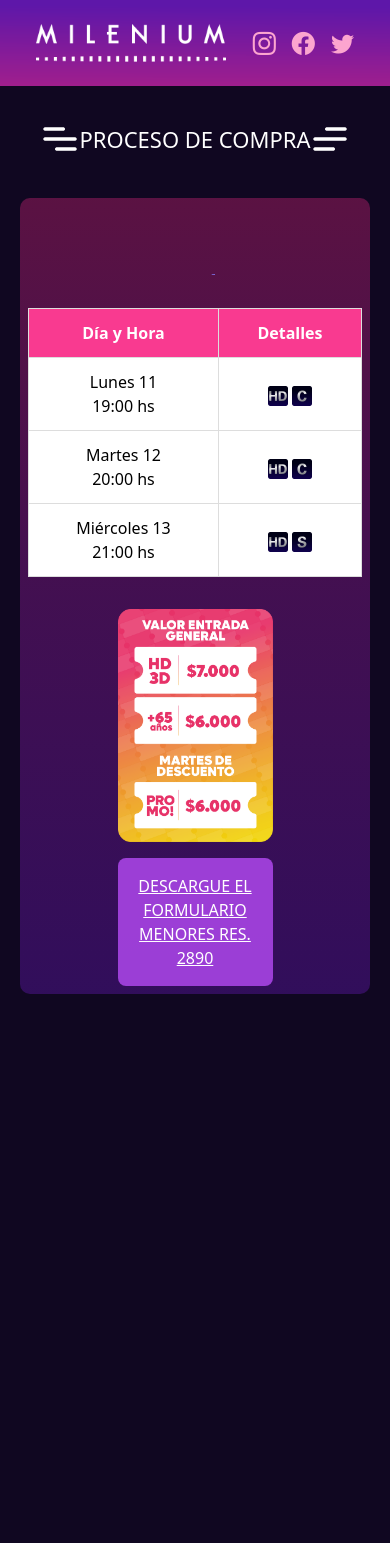
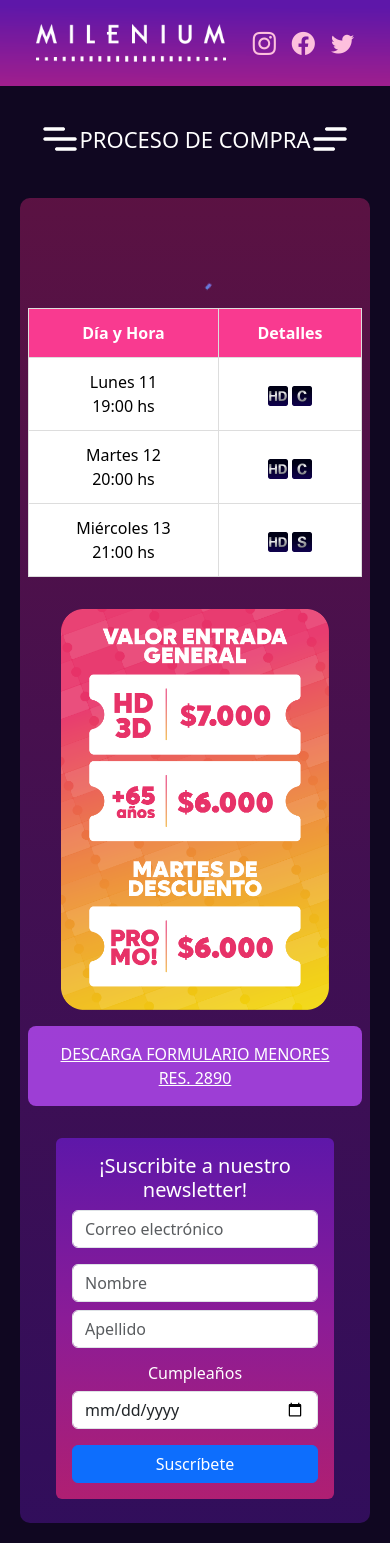
Before and after one commit to Ruvikv/Cine, a React (Create React App) app: page /pelicula in a window 390 px wide. Before the commit the page ends 1014 px from the top, so only its background shows below. Built offline with nearby package versions, Linux system fonts and the light colour scheme; no server answers.

Commit message:
se agrego recuadro de suscripcion para newsletter y se agrego una mejora en css para que funcione en responsive

```diff
--- a/src/components/pelicula/pelicula.css
+++ b/src/components/pelicula/pelicula.css
@@ -148,3 +148,21 @@ table {
   border: 1px solid #ddd;
   pointer-events: none; /* Evita que los encabezados sean interactivos */
 }
+
+
+
+
+
+
+/* Asegúrate de que la imagen no se haga demasiado grande en pantallas pequeñas */
+.entrada-img {
+  max-width: 100%; /* Asegura que no exceda el tamaño del contenedor */
+  height: auto; /* Mantiene la proporción de la imagen */
+}
+
+/* Si deseas limitar la imagen más en pantallas pequeñas */
+@media (max-width: 767px) {
+  .entrada-img {
+    max-width: 80%; /* Limita la imagen a un 80% del ancho del contenedor en pantallas pequeñas */
+  }
+}
--- a/src/components/pelicula/pelicula.jsx
+++ b/src/components/pelicula/pelicula.jsx
@@ -8,6 +8,7 @@ import Lde from '../../images/menu.png';
 import './pelicula.css';
 import { Link, useNavigate } from 'react-router-dom';
 import { CircularProgress } from '@mui/material';
+import Suscripcion from '../suscripcion/suscripcion';
 
 const Pelicula = () => {
 
@@ -130,24 +131,28 @@ const Pelicula = () => {
         </tbody>
       </table>
 
-
     </div>
 
 
 
 
           {/* Columna de la imagen */}
-          <div className="col-6 col-md-3 text-center pt-3">
+<div className="col-12 col-md-3 text-center pt-3">
   {/* Imagen Entrada */}
-            <img className="img-fluid" src={Entrada} alt="Entrada" />
+  <img className="img-fluid entrada-img" src={Entrada} alt="Entrada" />
   <div className='pt-3'>
     <div className='container p-3 recuadro'>
       <Link className='link-blanco' to="https://www.cinesantarosa.com.ar/assets/img/logos/rs28902.pdf">
-                        <h7>DESCARGUE EL FORMULARIO MENORES RES. 2890</h7>
+        <h7>DESCARGA FORMULARIO MENORES RES. 2890</h7>
       </Link>
+    </div>
+    <div className='p-3'>
+      {/* Aseguramos que Suscripción ocupe todo el ancho */}
+      <Suscripcion />
     </div>
   </div>
 </div>
+
         </div>
       </div>
     </div>
--- /dev/null
+++ b/src/components/suscripcion/suscripcion.css
@@ -0,0 +1,3 @@
+.colorBack {
+    background: linear-gradient(to top, #d42479c5, #8b1c97, #5e17a9);
+}
--- /dev/null
+++ b/src/components/suscripcion/suscripcion.jsx
@@ -0,0 +1,61 @@
+import React from 'react'
+import './suscripcion.css'
+
+const Suscripcion = () => {
+    return (
+        <div>
+            <div className='d-flex justify-content-center container pt-3'>
+                <form className='text-white colorBack p-3 rounded w-100'>
+                    <h5>¡Suscribite a nuestro newsletter!</h5>
+
+                    {/* Email */}
+                    <div className="mb-3">
+                        <input
+                            type="email"
+                            className="form-control"
+                            id="email"
+                            placeholder="Correo electrónico"
+                            required
+                        />
+                    </div>
+
+                    {/* Nombre y Apellido */}
+                    <div className='mb-3'>
+                        <div className="d-flex flex-column flex-sm-row">
+                            <input
+                                type="text"
+                                className="form-control mb-2 mb-sm-0 me-sm-2"
+                                id="nombre"
+                                placeholder="Nombre"
+                                required
+                            />
+                            <input
+                                type="text"
+                                className="form-control"
+                                id="apellido"
+                                placeholder="Apellido"
+                                required
+                            />
+                        </div>
+                    </div>
+
+                    {/* Cumpleaños */}
+                    <div className="mb-3">
+                        <h6>Cumpleaños</h6>
+                        <input
+                            type="date"
+                            className="form-control"
+                            id="cumpleanos"
+                            required
+                        />
+                    </div>
+
+                    {/* Botón */}
+                    <button type="submit" className="btn btn-primary w-100">Suscríbete</button>
+                </form>
+            </div>
+        </div>
+    )
+}
+
+export default Suscripcion
--- a/src/pages/home.jsx
+++ b/src/pages/home.jsx
@@ -23,6 +23,7 @@ const Home = () => {
       <div>
         <Map />
       </div>
+
     </div>
   );
 };
```
Lines whose indentation alone changed are shown as unchanged.
